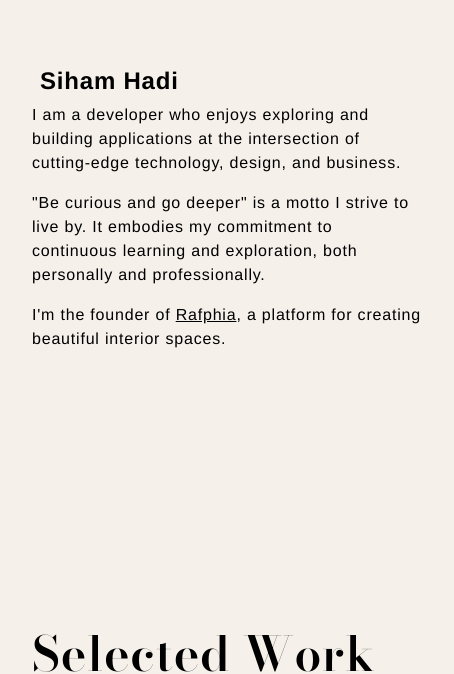
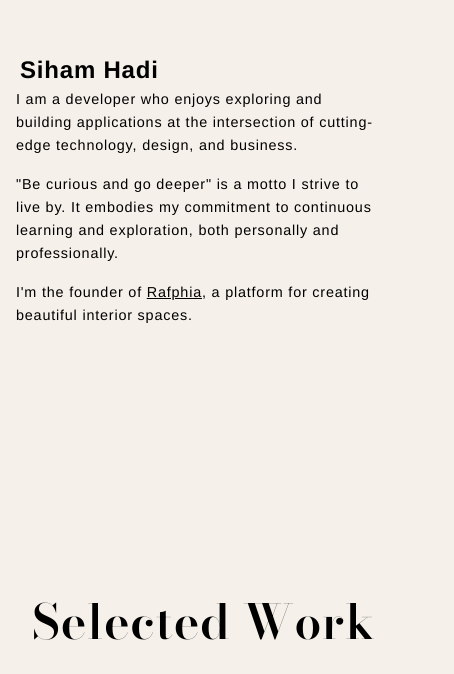
Before and after one commit to csobr/personal-website, a Next.js app: page / in a window 390 px wide. Shown: the part 190-864 px from the top of the page, 454 px wide, since content can reach past the window. Built offline with nearby package versions, Linux system fonts and the light colour scheme.

Commit message:
Improve reponsiveness of about section

```diff
--- a/index.css
+++ b/index.css
@@ -102,9 +102,38 @@ h1 {
   padding: 0.5rem;
 }
 
+@media (max-width: 768px) {
+  .about {
+    padding: 1.5rem;
+    max-width: calc(100% - 3rem);
+    width: 100%;
+  }
+
+  .about p {
+    font-size: 0.95rem;
+  }
+
+  h1 {
+    font-size: 1.3rem;
+  }
+}
+
 @media (max-width: 415px) {
+  .about {
+    padding: 1rem;
+    max-width: calc(100% - 2rem);
+    width: 100%;
+  }
+
+  .about p {
+    font-size: 0.9rem;
+    line-height: 1.6;
+  }
+
   h1 {
-    font-size: 1.5rem;
+    font-size: 1.2rem;
+    padding: 0.25rem;
+    width: 100%;
   }
 }
 
```
